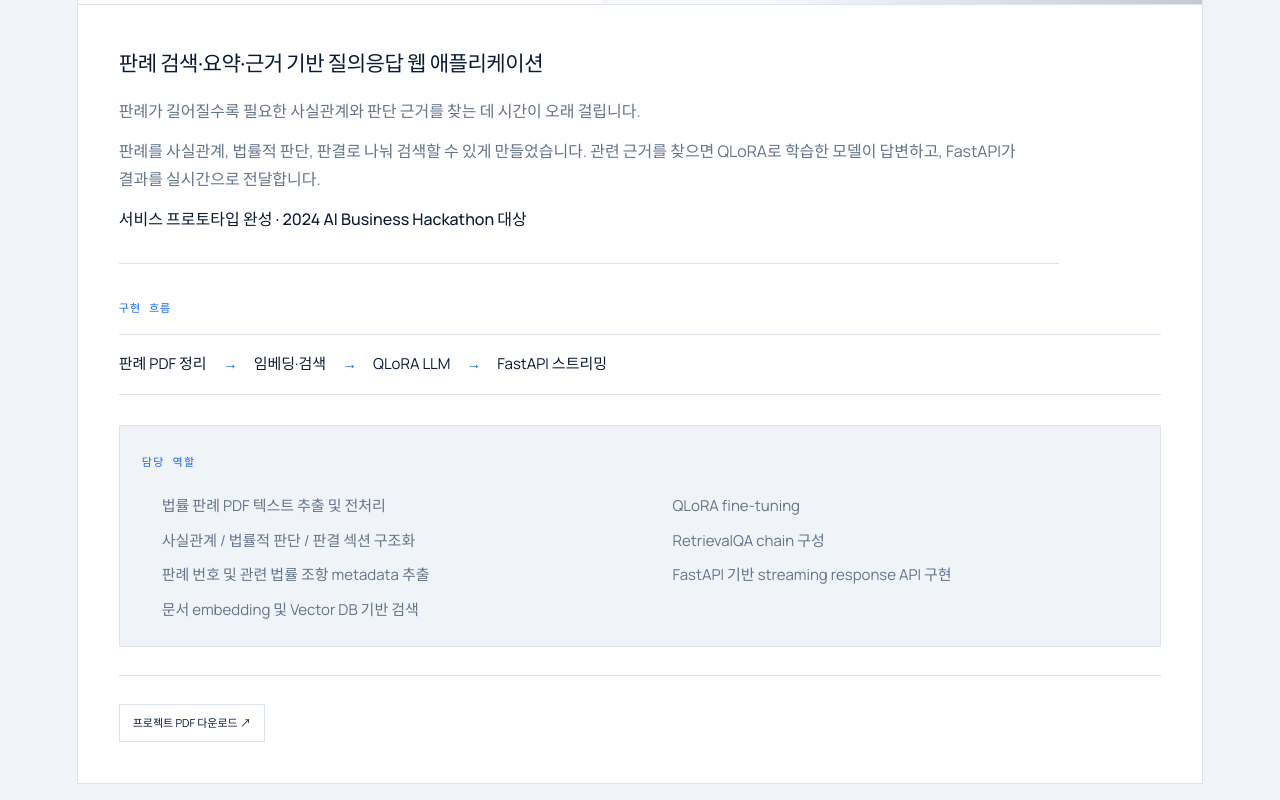
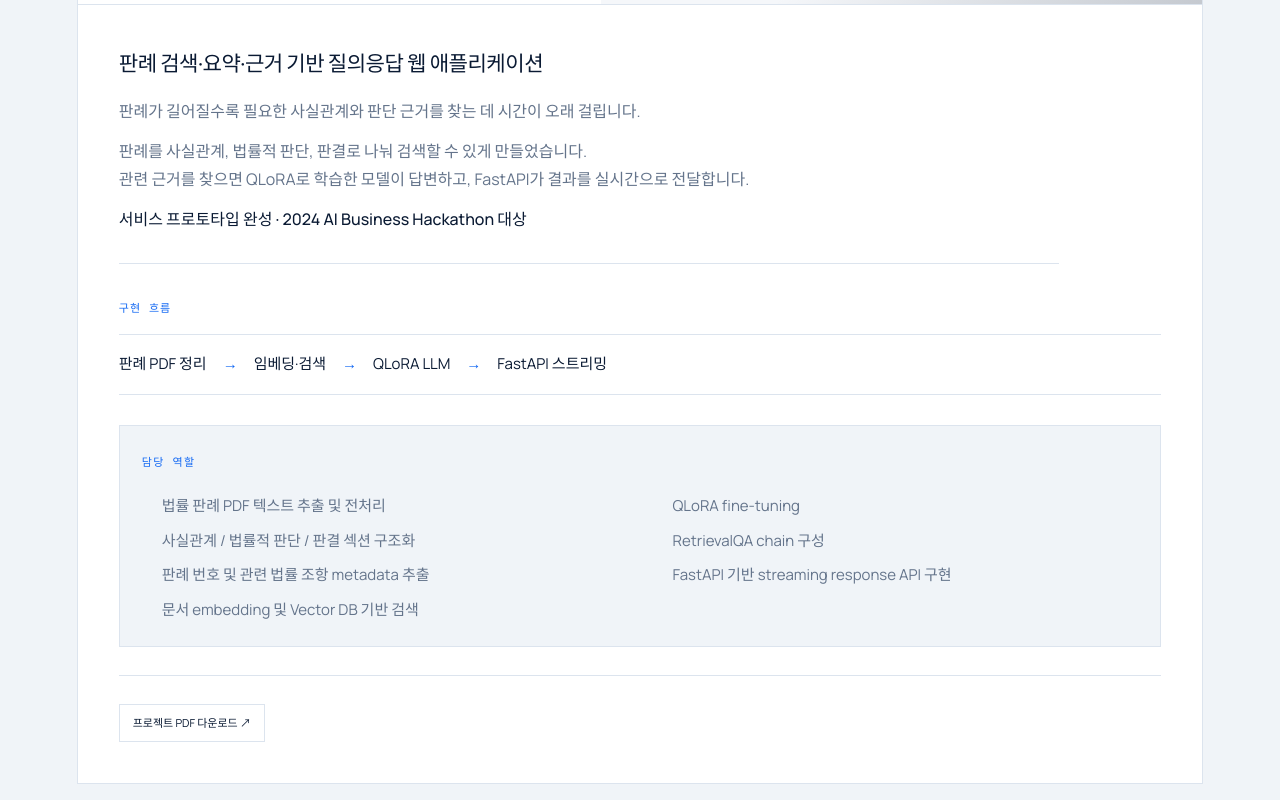
Before and after one commit to juhyunhan/portfolio, a React (Vite) app: page / in a window 1280 px wide. Shown: the part 1420-2220 px from the top of the page. Built offline with nearby package versions, Linux system fonts and the light colour scheme; a web font is replaced by a local one.

Commit message:
Break project copy into sentence lines

```diff
--- a/src/App.tsx
+++ b/src/App.tsx
@@ -3,6 +3,7 @@ import { awards, navItems, projects, publicAsset, publications, skills, type Pro
 
 const Arrow = ({ diagonal = false }: { diagonal?: boolean }) => <span aria-hidden="true">{diagonal ? '↗' : '→'}</span>
 const Tag = ({ children }: { children: string }) => <span className="tag">{children}</span>
+const SentenceLines = ({ text }: { text: string }) => <>{text.split('. ').map((sentence, index, sentences) => <span className="sentence-line" key={`${sentence}-${index}`}>{sentence}{index < sentences.length - 1 ? '.' : ''}</span>)}</>
 
 function SectionHeading({ index, eyebrow, title, copy }: { index: string; eyebrow: string; title: string; copy?: string }) {
   return <div className="section-heading reveal"><div className="section-kicker"><span>{index}</span>{eyebrow}</div><div><h2>{title}</h2>{copy && <p>{copy}</p>}</div></div>
@@ -60,7 +61,7 @@ function ProjectCard({ project, index }: { project: Project; index: number }) {
     <div className="case-study always-visible">
       <div className="project-narrative">
         <p className="narrative-lead">{presentation.what}</p>
-        <div className="narrative-body"><p>{presentation.why}</p><p>{presentation.how}</p><p className="narrative-result">{presentation.result}</p></div>
+        <div className="narrative-body"><p><SentenceLines text={presentation.why} /></p><p><SentenceLines text={presentation.how} /></p><p className="narrative-result"><SentenceLines text={presentation.result} /></p></div>
       </div>
       <div className="architecture"><span>구현 흐름</span><div className="flow-line" aria-label="구현 흐름">{presentation.flow.map((step, stepIndex) => <div key={step}><span>{step}</span>{stepIndex < presentation.flow.length - 1 && <i aria-hidden="true">→</i>}</div>)}</div></div>
       <div className="case-grid implementation-grid">{project.detailBlocks.map((block) => <div key={block.title}><span>{block.title}</span><ul>{block.items.map((item) => <li key={item}>{item}</li>)}</ul></div>)}</div>
--- a/src/index.css
+++ b/src/index.css
@@ -83,6 +83,7 @@
 .narrative-lead{margin:0;font-size:clamp(19px,1.65vw,24px);font-weight:500;line-height:1.6;letter-spacing:-.025em;word-break:keep-all;color:var(--ink)}
 .narrative-body{display:block;margin-top:18px}
 .narrative-body p{margin:0 0 12px;font-size:16px;line-height:1.75;color:var(--muted);word-break:keep-all}
+.sentence-line{display:block}
 .narrative-body .narrative-result{margin-bottom:0;color:var(--ink);font-weight:500}
 .architecture{margin-top:30px}
 .flow-line{display:flex;align-items:center;gap:16px;margin-top:16px;padding:18px 0;border-top:1px solid var(--line);border-bottom:1px solid var(--line)}
```
